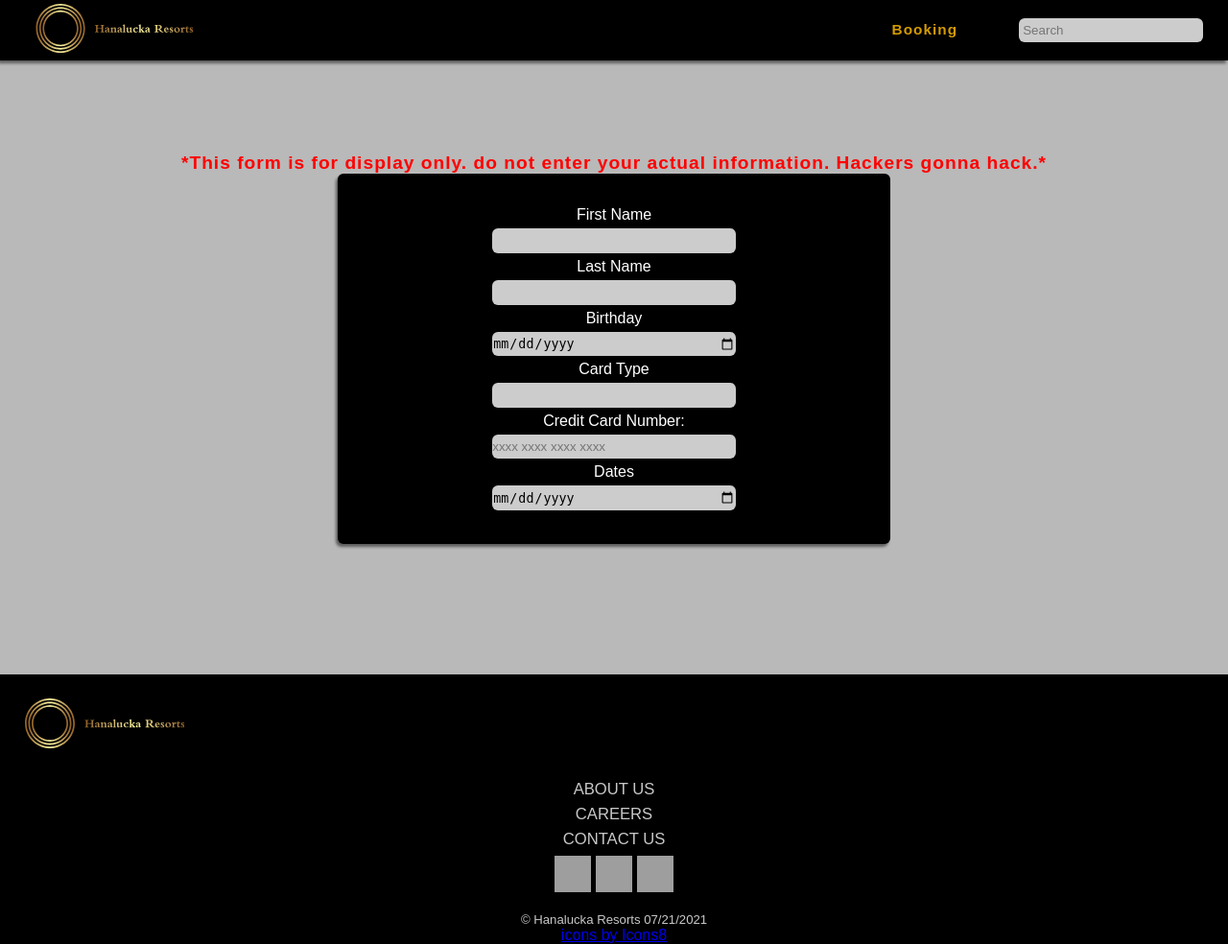
After one commit to ericmullally/resort-site, a Django app: page /booking in a window 1280 px wide. The commit adds this page. Shown: the whole page at 96% size. Run offline with Django 3.2, Linux system fonts and the light colour scheme; grey boxes are pictures that could not be loaded.

Commit message:
booking form added and styled

```diff
--- /dev/null
+++ b/resort/static/resort/booking.css
@@ -0,0 +1,44 @@
+#booking_layout {
+    height: 72vh;
+    display: flex;
+    flex-direction: column;
+    align-items: center;
+}
+
+h2{
+    color:red;
+   margin-top:12vh;
+}
+
+form {
+    display: grid;
+    grid-gap: 5px;
+    width: 50%;
+    padding: 3%;
+    background-color: rgb(var(--primary));
+    justify-items: center;
+    box-shadow: var(--shadow);
+    border-radius: 6px;
+}
+
+input {
+    width: 50%;
+    height: 2vw;
+    background-color: rgba(255,255,255,.8);
+    border-radius: 6px;
+    transition: all ease .3s;
+    border-width:0;
+    transform-origin:center;
+}
+input:focus{
+    outline:none;
+    border-top:none;
+    border-right:none;
+    border-left:none;
+    border-bottom: 5px solid rgb(var(--text-primary));
+
+}
+
+label{
+    color:white;
+}
--- /dev/null
+++ b/resort/templates/resort/booking.html
@@ -0,0 +1,35 @@
+{% extends "base.html"%}
+{% load static %}
+
+{% block title %}
+    Booking
+{% endblock %}
+
+{% block css%}
+<link rel="stylesheet" href="{% static 'resort/booking.css'%}">
+{% endblock %}
+
+{% block body %}
+<section id="booking_layout">
+    <h2> *This form is for display only. do not enter your actual information. Hackers gonna hack.* </h2>
+    <form>
+        <label for="firstName"> First Name</label>
+        <input type="text" name="first name" id="firstName" />
+
+        <label for="lastName"> Last Name</label>
+        <input type="text" name="last name" id="lastName" />
+
+        <label for="birthday"> Birthday </label>
+        <input type="date" name="birthday" id="birthday" />
+
+        <label for="cardType"> Card Type </label>
+        <input type="text" name="card Type" id="cardType" />
+
+        <label for="ccn">Credit Card Number:</label>
+        <input id="ccn" type="tel" inputmode="numeric" pattern="[0-9\s]{13,19}" autocomplete="cc-number" maxlength="19" placeholder="xxxx xxxx xxxx xxxx">
+
+        <label for="dateBooking"> Dates </label>
+        <input type="date" name="date Booking" id="dateBooking" />
+    </form>
+</section>
+{% endblock %}
--- a/resort/urls.py
+++ b/resort/urls.py
@@ -3,6 +3,6 @@ from . import views
 
 urlpatterns = [
     path('', views.index , name="home"),
+    path('booking', views.booking, name="booking"),
     path('activities/<slug:slug>', views.activities, name="activities")
-
 ]
--- a/resort/views.py
+++ b/resort/views.py
@@ -65,7 +65,7 @@ def index(request):
     })
 
 def booking(request):
-    pass
+    return render(request, "resort/booking.html")
 
 def activities(request , slug):
     item = next(card for card in card_activities if card["url"] == slug)
--- a/static/base.css
+++ b/static/base.css
@@ -69,6 +69,15 @@ h3 {
 
 #header h1 {
     color: rgba(var(--text-primary), 1);
+}
+
+#header h3{
+margin-right:-50%;
+}
+
+#header a {
+    text-decoration: none;
+    color: rgb(var(--text-primary));
 }
 
 #header input {
@@ -160,6 +169,10 @@ h3 {
         width: 30vw;
         margin-right: 5vw;
     }
+    #header h3 {
+        margin-right: 0;
+    }
+
 }
 
 @media screen and (max-width:800px) {
@@ -170,4 +183,9 @@ h3 {
     #footer svg {
         width: 30vw;
     }
+    #header input {
+        width: 30vw;
+        height:10%;
+        margin-right: 5vw;
+    }
 }
--- a/templates/base.html
+++ b/templates/base.html
@@ -18,6 +18,7 @@
             {% include "logo.html"%}
         </a>
         </div>
+        <h3><a href="/booking">Booking</a></h3>
         <input type="text" name="search" placeholder="Search" />
     </header>
 
```
